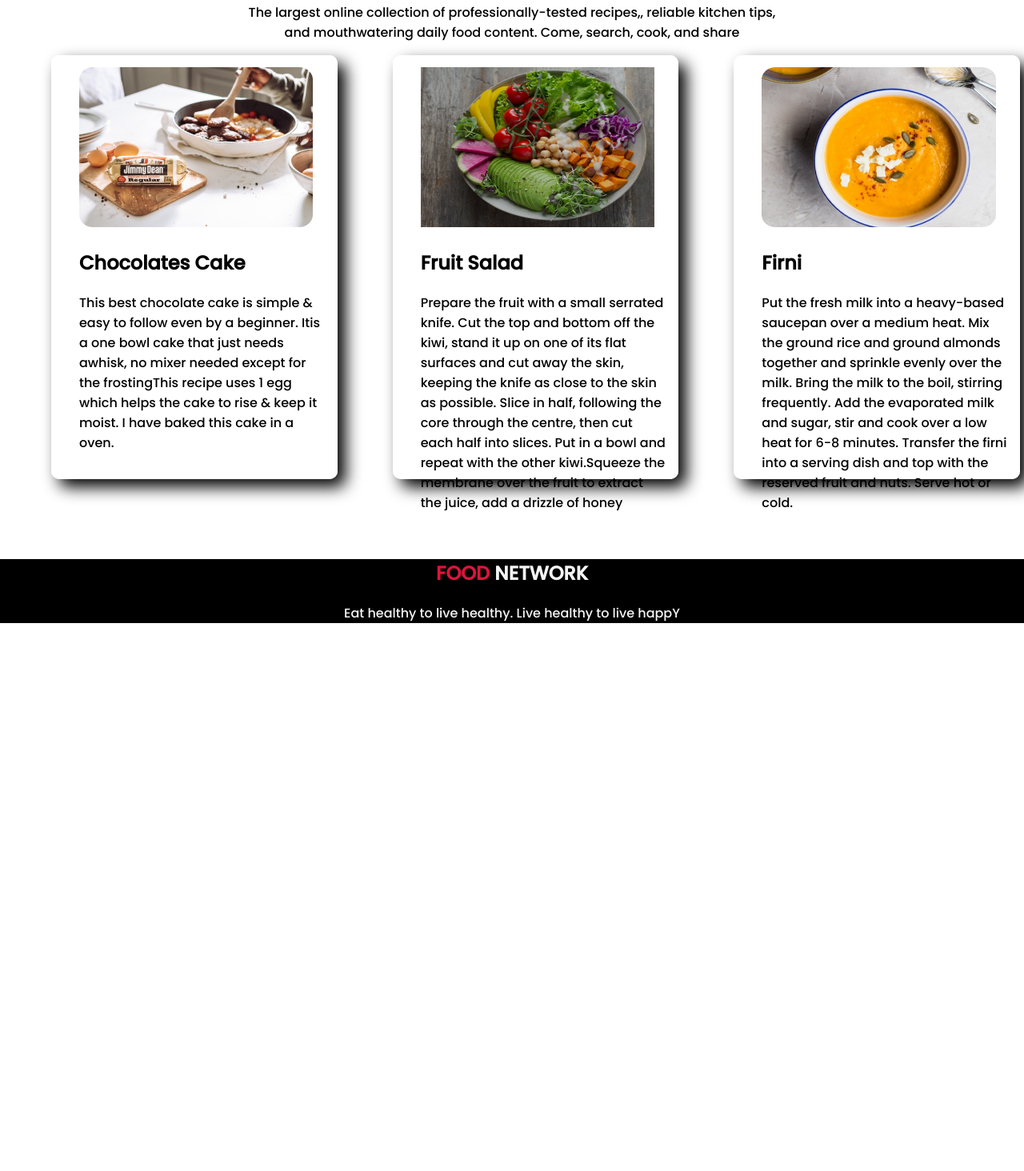
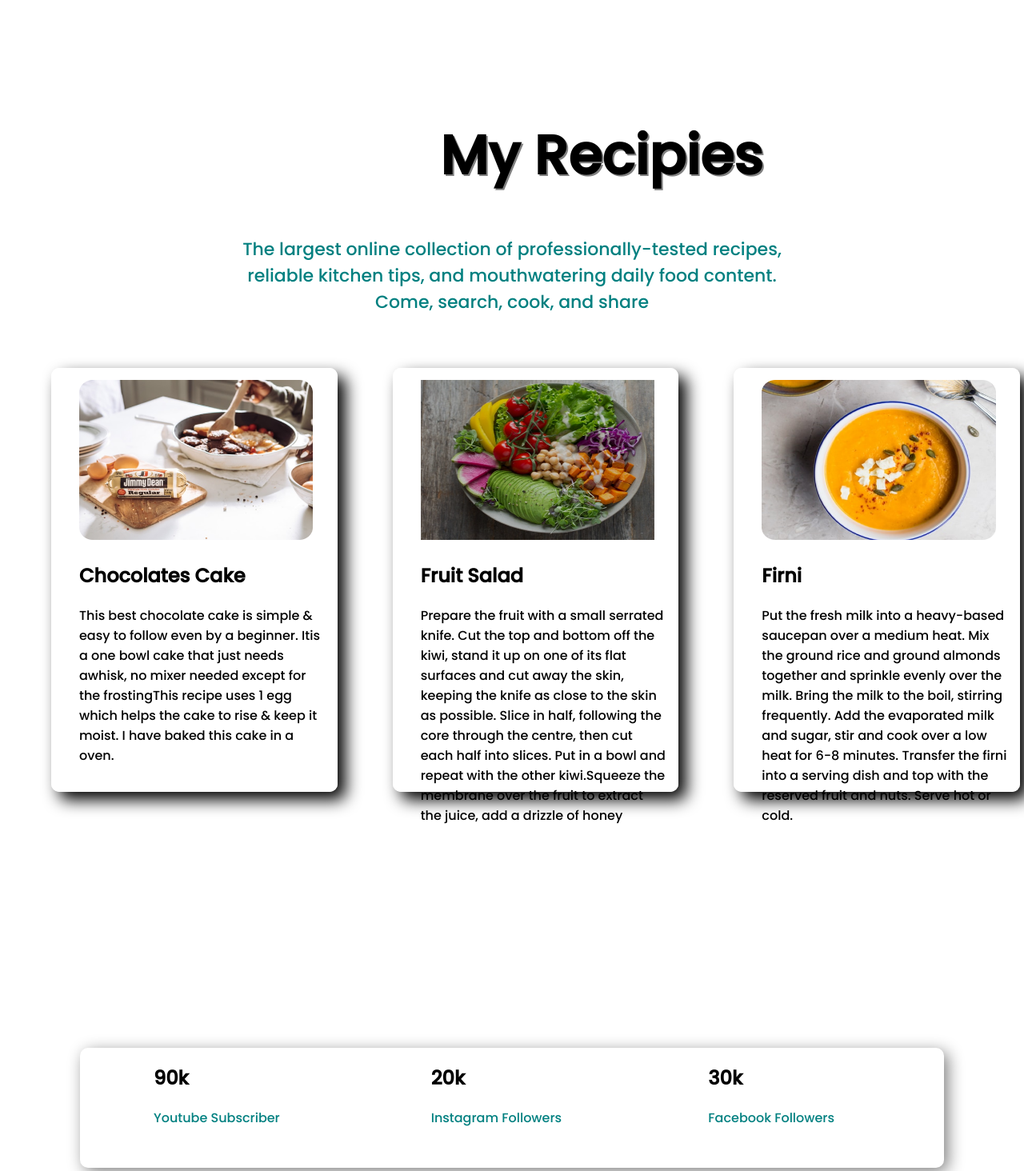
Before and after one commit to Abdullah-Al-Nouman/resturent-web, a plain HTML site: page index.html in a window 1280 px wide. Shown: the part 1264-2728 px from the top of the page at 80% size. Before the commit the page ends 2059 px from the top, so only its background shows below. Drawn offline with Linux system fonts and the light colour scheme; a web font is replaced by a local one.

Commit message:
Done with bonus part

```diff
--- a/index.html
+++ b/index.html
@@ -5,11 +5,7 @@
     <meta charset="UTF-8">
     <meta http-equiv="X-UA-Compatible" content="IE=edge">
     <meta name="viewport" content="width=device-width, initial-scale=1.0">
-    <title>Abdullah AL Nouman's Protfolio</title>
-
-    <link rel="preconnect" href="https://fonts.googleapis.com">
-    <link rel="preconnect" href="https://fonts.gstatic.com" crossorigin>
-    <link href="https://fonts.googleapis.com/css2?family=Tourney:ital,wght@1,500&display=swap" rel="stylesheet">
+    <title>FooDies Hunt</title>
     <link rel="preconnect" href="https://fonts.googleapis.com">
     <link rel="preconnect" href="https://fonts.gstatic.com" crossorigin>
     <link href="https://fonts.googleapis.com/css2?family=Tourney:ital,wght@1,500&display=swap" rel="stylesheet">
@@ -23,14 +19,14 @@
     <section class="top-banner flexible">
         <div class="half-width">
             <h1> <span class="crimson-color">Skip</span>  The Diet, Just Eat Healthy  With Food Network </h1>
-            <p> Imagine you don't need a diet because we provide  healthy and delicious food for you!</p>
+            <p> <span class="paragraph-font">Imagine you don't need a diet because we provide  healthy and delicious food for you!</span> </p> <br><br>
             <a class="link-button" target="blank" href="https://www.foodpanda.com.bd/restaurants/new?lat=23.7748134&lng=90.36633139999999&vertical=restaurants">
                 Order Food </a>
 
         </div>
 
         <div class="half-width">
-            <img src="images/female/Group 8425.png" alt="Nouman">
+            <img src="images/male/07.png" alt="Nouman">
 
         </div>
 
@@ -38,19 +34,21 @@
     </section>
     <section class="about-me flexible">
         <div class="half-width">
-            <img src="images/n1.png" alt="">
+            <img src="images/male/n1.png" alt="">
         </div>
 
         <div class="half-width">
             <h2>About Me</h2>
-            <p>Hello! I am a food lover person.I love to eat helthy food.If a distant relative or family friend I hadn't seen in a while was in distance and offered to take me out to dinner to 'catch up', you bet I would take them up on the offer. Food is a wonderful thing that can bring people together and can help you keep the ones you love close.</p><br><br>
-            <a class="link-button" target="blank" href="">Contact Me</a>
+            <p class="paragraph-font">
+                Hello! I am a food lover person. I enjoy trying new foods. Occasionally, the majority of people must purchase food from cafes or restaurants. However, finding healthy meals in a cafe or restaurant is nearly impossible nowadays. Food is a beautiful thing because it can bring people together and help you keep the people you care about near to you. So I made the decision to start a restaurant that serves healthy foods.
+                </p><br><br>
+            <a class="link-button" target="blank" href="https://www.facebook.com/abdullahal.nouman.7/">Contact Me</a>
         </div>
     </section>
 
     <section>
         <h1><span class="header-text-size">My Recipies</span> </h1>
-        <p style="text-align: center;">The largest online collection of professionally-tested recipes,, reliable kitchen tips,<br> and mouthwatering daily food content. Come, search, cook, and share</p>
+        <p style="text-align: center;"><span class="paragraph-font">The largest online collection of professionally-tested recipes,<br> reliable kitchen tips, and mouthwatering daily  food content. <br> Come, search, cook, and share</span> </p> <br> <br>
 
         <div class="flexible">
 
@@ -80,11 +78,34 @@
 
     </section>
 
+    <section >
+
+         <div class="flexible section-box">
+
+            <div class="follower-item">
+                <h2>90k</h2>
+                <p class="pargraph-color">Youtube Subscriber</p>
+             </div>
+
+             <div class="follower-item">
+              <h2>20k</h2>
+              <p class="pargraph-color">Instagram Followers</p>
+             </div>
+
+             <div class="follower-item">
+                 <h2>30k</h2>
+                 <p  class="pargraph-color">Facebook Followers</p>
+
+             </div>
+         </div>
+   </section>
+
 
     <section class="fitting-bckColor">
         <footer>
-            <h2 class="fitting-color"><span class="crimson-color">FOOD</span>  NETWORK</h2>
+            <h2 class="fitting-color"><span class="crimson-color">FooDies </span> Hunt</h2>
             <p class="fitting-color"> Eat healthy to live healthy. Live healthy to live happY</p>
+            <p class="fitting-color"><span class="crimson-color">@FooDies Hunt</span> </p>
 
         </footer>
 
--- a/style.css
+++ b/style.css
@@ -3,6 +3,15 @@ body{
     margin: 0;
 
 }
+.paragraph-font{
+    font-size: 22px;
+    color: teal;
+
+}
+.pargraph-color{
+    color: teal;
+}
+
 h1{
     font-size: 60px;
 }
@@ -11,7 +20,7 @@ h1{
 }
 .flexible{
     display: flex;
-    margin-bottom: 100px;
+    margin-bottom: 200px;
 
 }
 
@@ -57,19 +66,49 @@ h1{
 
 
 }
-
-.header-text-size{
-    font-size: 68px;
-    padding-left: 500px;
-    text-shadow: 2px 2px grey;
-    color: black;
-}
 #recipies-box{
     height: 500px;
     border: 15px solid white;
     border-radius: 3px solid white;
     border-image:linear-gradient(black blue) ;
     border-image-slice: 1;
+}
+.follower-item{
+
+    width: 25%;
+    margin-left: 5%;
+    margin-right: 5%;
+    padding-left: 20px;
+    border-radius: 10px;
+
+
+
+}
+#follower-box{
+    height: 500px;
+    border: 15px solid white;
+    border-radius: 3px solid white;
+    border-image:linear-gradient(black blue) ;
+    border-image-slice: 1;
+}
+.section-box{
+    box-shadow: 5px 5px 20px  grey;
+
+    margin: 25% 100px 25% 100px;
+    padding-left: 20px;
+    padding-right: 20px;
+    border-radius: 10px;
+    height: 150px;
+
+
+}
+
+
+.header-text-size{
+    font-size: 68px;
+    padding-left: 550px;
+    text-shadow: 2px 2px grey;
+    color: black;
 }
 
 
```
Also changed, not shown: images/male/01.png (renamed from images/male/young-guy-holding-fresh-burger_79782-176-removebg-preview.png), images/male/02.png (renamed from images/male/31602633-happy-man-with-unhealthy-burger-sandwich-in-hand-get-ready-to-eat-isolated-on-a-white-background-fas-removebg-preview.png), images/male/03.png (renamed from images/male/guy-eats-hot-dog-which-himself-has-prepared-street-food-young-man-blue-shirt-eats-hot-dog-white-background-100449486-removebg-preview.png), images/male/04.png (added), images/male/06.png (added), images/male/07.png (added), images/male/n1.png (added), 1 other file.
